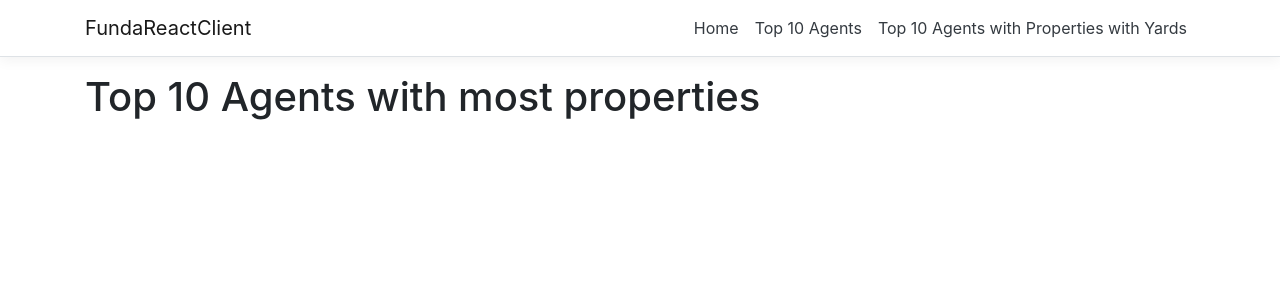
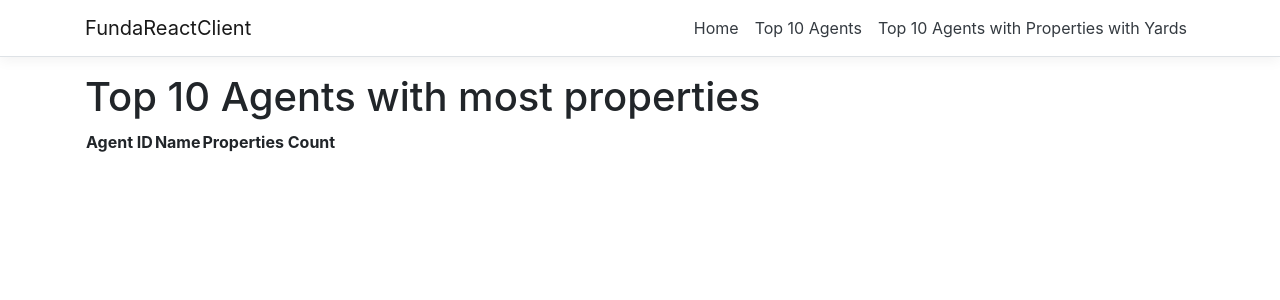
Before and after one commit to lakylekidd/funda-assignment, a React (Create React App) app in the folder FundaReactClient/ClientApp/: page /agents/top10 in a window 1280 px wide. Shown: the top 300 px of the page. Built offline with nearby package versions, Linux system fonts and the light colour scheme; no server answers.

Commit message:
Calling API and allowing CORS

```diff
--- a/FundaReactClient/ClientApp/package.json
+++ b/FundaReactClient/ClientApp/package.json
@@ -11,7 +11,8 @@
     "react-router-dom": "^4.2.2",
     "react-scripts": "^1.1.5",
     "reactstrap": "^6.3.0",
-    "rimraf": "^2.6.2"
+    "rimraf": "^2.6.2",
+    "superagent": "^5.1.0"
   },
   "devDependencies": {
     "ajv": "^6.0.0",
--- /dev/null
+++ b/FundaReactClient/ClientApp/src/components/AgentTable.jsx
@@ -0,0 +1,20 @@
+import React, { Component } from 'react';
+
+export default class AgentTable extends Component {
+	render() {
+		// Retrieve the list of top agents
+		const agents = this.props.agents;
+
+		return (
+			<div className="agent-table">
+				<table>
+					<tr>
+						<th>Agent ID</th>
+						<th>Name</th>
+						<th>Properties Count</th>
+					</tr>
+				</table>
+			</div>
+		);
+	}
+}
--- a/FundaReactClient/ClientApp/src/components/TopTenAgents.jsx
+++ b/FundaReactClient/ClientApp/src/components/TopTenAgents.jsx
@@ -1,10 +1,30 @@
 import React, { Component } from 'react';
+import AgentTable from './AgentTable';
+import * as request from 'superagent';
 
 export default class TopTenAgents extends Component {
+	state = {
+		agents: []
+	};
+
+	loadTopAgents = () => {
+		request
+			.get('http://localhost:60398/api/funda/top10')
+			.then((result) => {
+				console.log(result);
+			})
+			.catch(console.error);
+	};
+
+	componentDidMount() {
+		this.loadTopAgents();
+	}
+
 	render() {
 		return (
 			<div>
 				<h1>Top 10 Agents with most properties</h1>
+				<AgentTable agents="test" />
 			</div>
 		);
 	}
```
Also changed, not shown: 2 other files (tests, documents, lock files or other folders).
